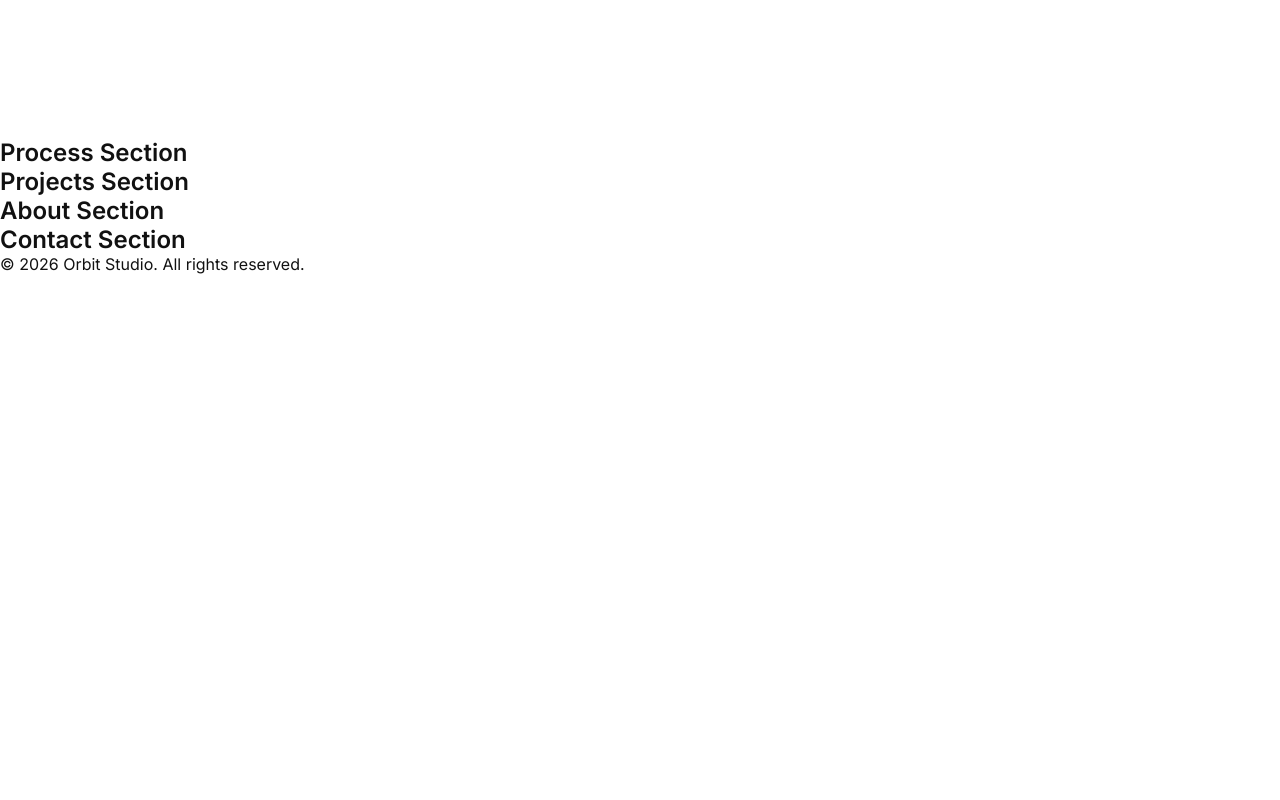
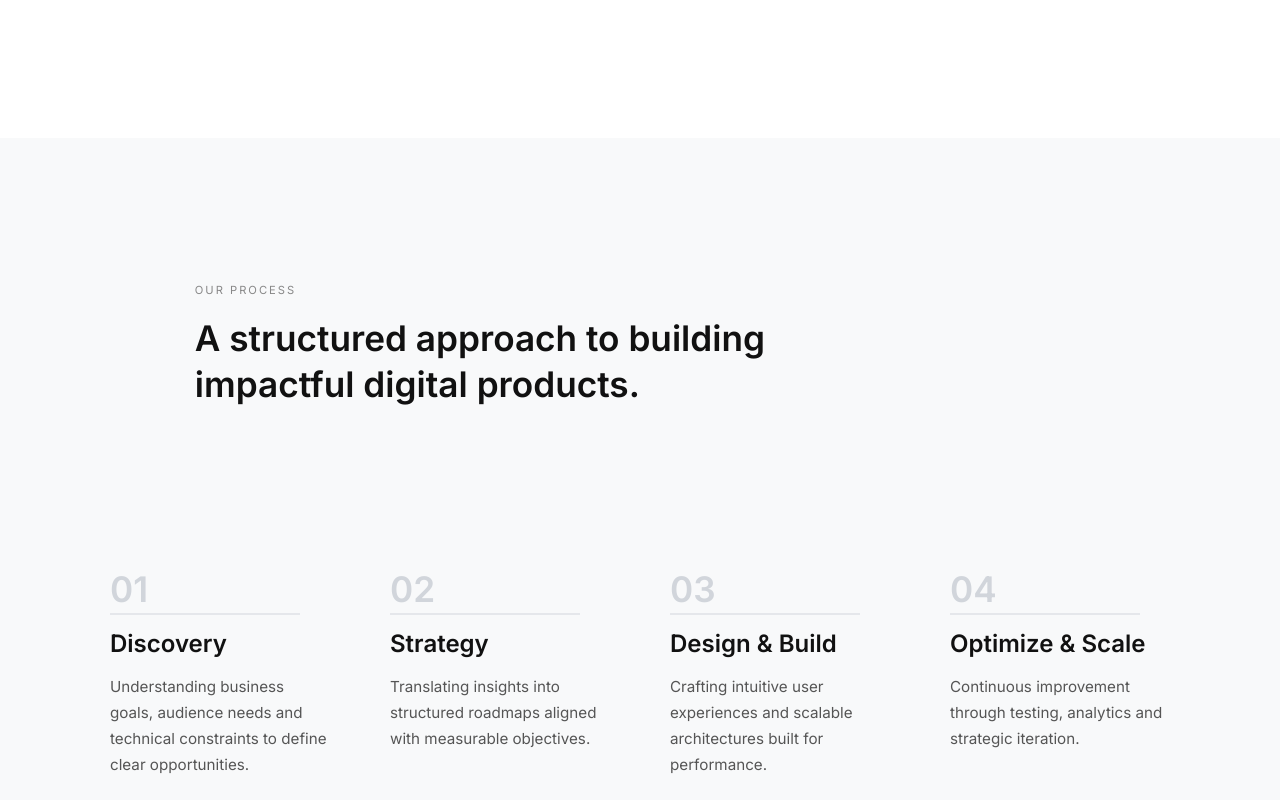
Before and after one commit to DaviddeCaso/orbit-studio, a React (Vite) app: page / in a window 1280 px wide. Shown: the part 1520-2320 px from the top of the page. Before the commit the page ends 1794 px from the top, so only its background shows below. Built offline with nearby package versions, Linux system fonts and the light colour scheme.

Commit message:
style: convert process timeline into segmented per-card lines

```diff
--- a/src/sections/Process.jsx
+++ b/src/sections/Process.jsx
@@ -1,7 +1,50 @@
 function Process() {
   return (
-    <section id="Process">
-      <h1>Process Section</h1>
+    <section id="process" className="process">
+      <div className="container process-content">
+        <div className="section-header">
+          <span className="section-label">Our Process</span>
+          <h2>A structured approach to building impactful digital products.</h2>
+        </div>
+
+        <div className="process-steps">
+          <div className="process-step">
+            <span className="step-number">01</span>
+            <h3>Discovery</h3>
+            <p>
+              Understanding business goals, audience needs and technical
+              constraints to define clear opportunities.
+            </p>
+          </div>
+
+          <div className="process-step">
+            <span className="step-number">02</span>
+            <h3>Strategy</h3>
+            <p>
+              Translating insights into structured roadmaps aligned with
+              measurable objectives.
+            </p>
+          </div>
+
+          <div className="process-step">
+            <span className="step-number">03</span>
+            <h3>Design & Build</h3>
+            <p>
+              Crafting intuitive user experiences and scalable architectures
+              built for performance.
+            </p>
+          </div>
+
+          <div className="process-step">
+            <span className="step-number">04</span>
+            <h3>Optimize & Scale</h3>
+            <p>
+              Continuous improvement through testing, analytics and strategic
+              iteration.
+            </p>
+          </div>
+        </div>
+      </div>
     </section>
   );
 }
--- a/src/styles/globals.css
+++ b/src/styles/globals.css
@@ -248,3 +248,71 @@ nav a {
     margin-left: 0;
   }
 }
+
+/* PROCESS */
+
+.process {
+  padding: 40px 0 200px 0;
+  background: #f8f9fa;
+}
+
+.process-content {
+  max-width: 1100px;
+}
+
+.process-steps {
+  display: grid;
+  grid-template-columns: repeat(4, 1fr);
+  gap: 60px;
+  position: relative;
+  margin-top: 120px;
+}
+
+/* Línea horizontal sutil */
+
+
+.process-step {
+  position: relative;
+  padding-top: 40px;
+}
+
+.process-step::before {
+  content: "";
+  position: absolute;
+  top: 85px;
+  left: 0;
+  right: 30px;
+  height: 2px;
+  background: #e5e7eb;
+}
+
+.step-number {
+  display: block;
+  font-size: 2.2rem;
+  font-weight: 600;
+  color: #d1d5db;
+  margin-bottom: 1.2rem;
+}
+
+.process-step h3 {
+  font-size: 1.5rem;
+  font-weight: 600;
+  margin-bottom: 1rem;
+}
+
+.process-step p {
+  font-size: 0.95rem;
+  line-height: 1.7;
+  color: #555;
+}
+
+@media (max-width: 1024px) {
+  .process-steps {
+    grid-template-columns: 1fr;
+    gap: 50px;
+  }
+
+  .process-steps::before {
+    display: none;
+  }
+}
```
